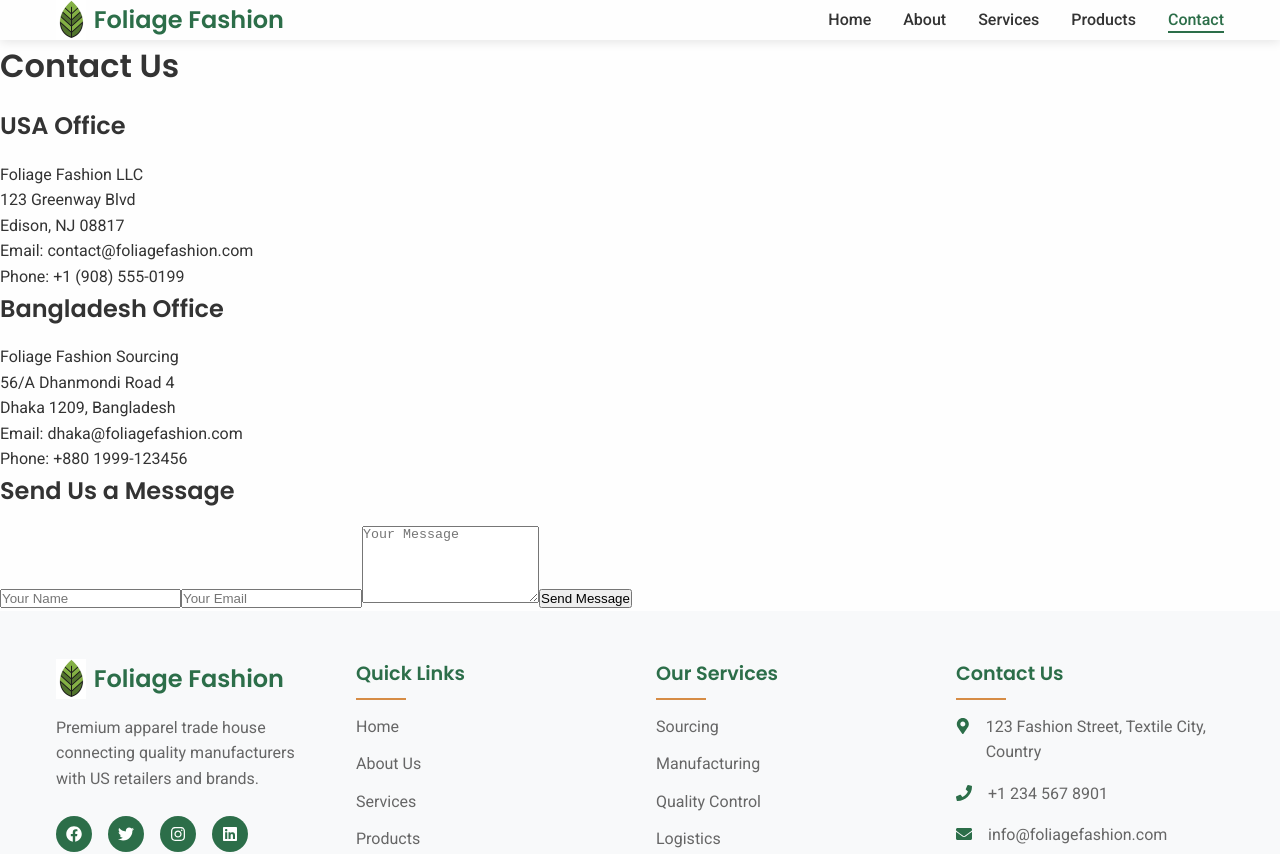
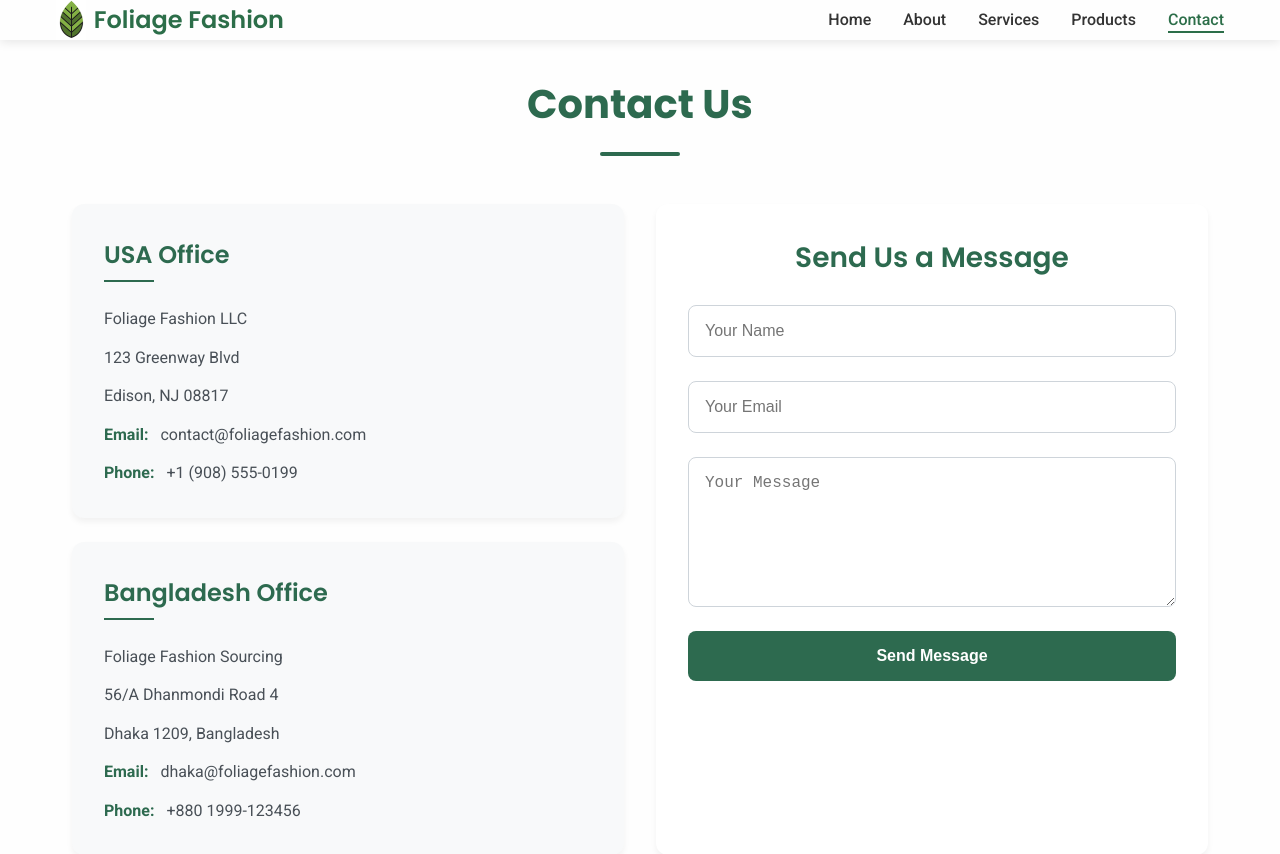
Before and after one commit to dataodysseus/foliage-fashion-website, a React (Vite) app: page /contact in a window 1280 px wide. Shown: the top 854 px of the page. Built offline with nearby package versions, Linux system fonts and the light colour scheme.

Commit message:
Update contact

```diff
--- a/src/pages/Contact/Contact.css
+++ b/src/pages/Contact/Contact.css
@@ -0,0 +1,158 @@
+.contact-container {
+    max-width: 1200px;
+    margin: 0 auto;
+    padding: 2rem;
+  }
+
+  .contact-title {
+    font-size: 2.5rem;
+    font-weight: 700;
+    color: #2d6a4f;
+    text-align: center;
+    margin-bottom: 3rem;
+    position: relative;
+  }
+
+  .contact-title::after {
+    content: '';
+    display: block;
+    width: 80px;
+    height: 4px;
+    background: #2d6a4f;
+    margin: 1rem auto;
+    border-radius: 2px;
+  }
+
+  .contact-grid {
+    display: grid;
+    grid-template-columns: 1fr;
+    gap: 2rem;
+  }
+
+  @media (min-width: 768px) {
+    .contact-grid {
+      grid-template-columns: 1fr 1fr;
+    }
+  }
+
+  .contact-details {
+    display: flex;
+    flex-direction: column;
+    gap: 1.5rem;
+  }
+
+  .contact-card {
+    background: #f8f9fa;
+    border-radius: 12px;
+    padding: 2rem;
+    box-shadow: 0 4px 6px rgba(0, 0, 0, 0.05);
+    transition: transform 0.3s ease, box-shadow 0.3s ease;
+  }
+
+  .contact-card:hover {
+    transform: translateY(-5px);
+    box-shadow: 0 10px 15px rgba(0, 0, 0, 0.1);
+  }
+
+  .contact-card-title {
+    font-size: 1.5rem;
+    font-weight: 600;
+    color: #2d6a4f;
+    margin-bottom: 1.5rem;
+    position: relative;
+    padding-bottom: 0.5rem;
+  }
+
+  .contact-card-title::after {
+    content: '';
+    position: absolute;
+    left: 0;
+    bottom: 0;
+    width: 50px;
+    height: 2px;
+    background: #2d6a4f;
+  }
+
+  .contact-info {
+    display: flex;
+    flex-direction: column;
+    gap: 0.8rem;
+    color: #495057;
+    line-height: 1.6;
+  }
+
+  .contact-label {
+    font-weight: 600;
+    color: #2d6a4f;
+    margin-right: 0.5rem;
+  }
+
+  .contact-form-container {
+    background: white;
+    border-radius: 12px;
+    padding: 2rem;
+    box-shadow: 0 4px 6px rgba(0, 0, 0, 0.05);
+  }
+
+  .contact-form-title {
+    font-size: 1.75rem;
+    font-weight: 600;
+    color: #2d6a4f;
+    margin-bottom: 1.5rem;
+    text-align: center;
+  }
+
+  .contact-form {
+    display: flex;
+    flex-direction: column;
+    gap: 1.5rem;
+  }
+
+  .form-group {
+    display: flex;
+    flex-direction: column;
+    gap: 0.5rem;
+  }
+
+  .form-input,
+  .form-textarea {
+    width: 100%;
+    padding: 1rem;
+    border: 1px solid #ced4da;
+    border-radius: 8px;
+    font-size: 1rem;
+    transition: border-color 0.3s ease, box-shadow 0.3s ease;
+  }
+
+  .form-input:focus,
+  .form-textarea:focus {
+    outline: none;
+    border-color: #2d6a4f;
+    box-shadow: 0 0 0 3px rgba(45, 106, 79, 0.1);
+  }
+
+  .form-textarea {
+    min-height: 150px;
+    resize: vertical;
+  }
+
+  .submit-button {
+    background-color: #2d6a4f;
+    color: white;
+    border: none;
+    padding: 1rem;
+    border-radius: 8px;
+    font-size: 1rem;
+    font-weight: 600;
+    cursor: pointer;
+    transition: background-color 0.3s ease, transform 0.2s ease;
+  }
+
+  .submit-button:hover {
+    background-color: #245c43;
+    transform: translateY(-2px);
+  }
+
+  .submit-button:active {
+    transform: translateY(0);
+  }
--- a/src/pages/Contact/Contact.jsx
+++ b/src/pages/Contact/Contact.jsx
@@ -1,66 +1,76 @@
-// pages/Contact.jsx
 import React from "react";
+import "./Contact.css";
 
 const Contact = () => {
   return (
-    <div className="space-y-10 p-6 md:p-12">
-      <h1 className="text-4xl font-bold text-emerald-800 text-center">Contact Us</h1>
+    <div className="contact-container">
+      <h1 className="contact-title">Contact Us</h1>
 
-      <div className="grid md:grid-cols-2 gap-10">
+      <div className="contact-grid">
         {/* Contact Details */}
-        <div className="space-y-6">
-          <div className="bg-emerald-50 p-6 rounded-2xl shadow">
-            <h2 className="text-xl font-semibold text-emerald-700">USA Office</h2>
+        <div className="contact-details">
+          <div className="contact-card">
+            <h2 className="contact-card-title">USA Office</h2>
+            <div className="contact-info">
               <p>Foliage Fashion LLC</p>
               <p>123 Greenway Blvd</p>
               <p>Edison, NJ 08817</p>
-            <p>Email: contact@foliagefashion.com</p>
-            <p>Phone: +1 (908) 555-0199</p>
+              <p><span className="contact-label">Email:</span> contact@foliagefashion.com</p>
+              <p><span className="contact-label">Phone:</span> +1 (908) 555-0199</p>
+            </div>
           </div>
 
-          <div className="bg-emerald-50 p-6 rounded-2xl shadow">
-            <h2 className="text-xl font-semibold text-emerald-700">Bangladesh Office</h2>
+          <div className="contact-card">
+            <h2 className="contact-card-title">Bangladesh Office</h2>
+            <div className="contact-info">
               <p>Foliage Fashion Sourcing</p>
               <p>56/A Dhanmondi Road 4</p>
               <p>Dhaka 1209, Bangladesh</p>
-            <p>Email: dhaka@foliagefashion.com</p>
-            <p>Phone: +880 1999-123456</p>
+              <p><span className="contact-label">Email:</span> dhaka@foliagefashion.com</p>
+              <p><span className="contact-label">Phone:</span> +880 1999-123456</p>
+            </div>
           </div>
         </div>
 
         {/* Contact Form */}
-        <div className="bg-white p-8 rounded-2xl shadow-md">
-          <h2 className="text-2xl font-semibold text-emerald-700 mb-6">Send Us a Message</h2>
+        <div className="contact-form-container">
+          <h2 className="contact-form-title">Send Us a Message</h2>
           <form
             action="https://formsubmit.co/info@foliagefashion.com"
             method="POST"
-            className="space-y-4"
+            className="contact-form"
           >
             <input type="hidden" name="_captcha" value="false" />
+            <div className="form-group">
               <input
                 type="text"
                 name="name"
                 required
                 placeholder="Your Name"
-              className="w-full border border-gray-300 p-3 rounded-lg focus:outline-none focus:ring-2 focus:ring-emerald-400"
+                className="form-input"
               />
+            </div>
+            <div className="form-group">
               <input
                 type="email"
                 name="email"
                 required
                 placeholder="Your Email"
-              className="w-full border border-gray-300 p-3 rounded-lg focus:outline-none focus:ring-2 focus:ring-emerald-400"
+                className="form-input"
               />
+            </div>
+            <div className="form-group">
               <textarea
                 name="message"
                 required
                 placeholder="Your Message"
                 rows="5"
-              className="w-full border border-gray-300 p-3 rounded-lg focus:outline-none focus:ring-2 focus:ring-emerald-400"
+                className="form-textarea"
               />
+            </div>
             <button
               type="submit"
-              className="w-full bg-emerald-600 text-white font-semibold py-3 rounded-lg hover:bg-emerald-700 transition"
+              className="submit-button"
             >
               Send Message
             </button>
```
Lines whose indentation alone changed are shown as unchanged.
